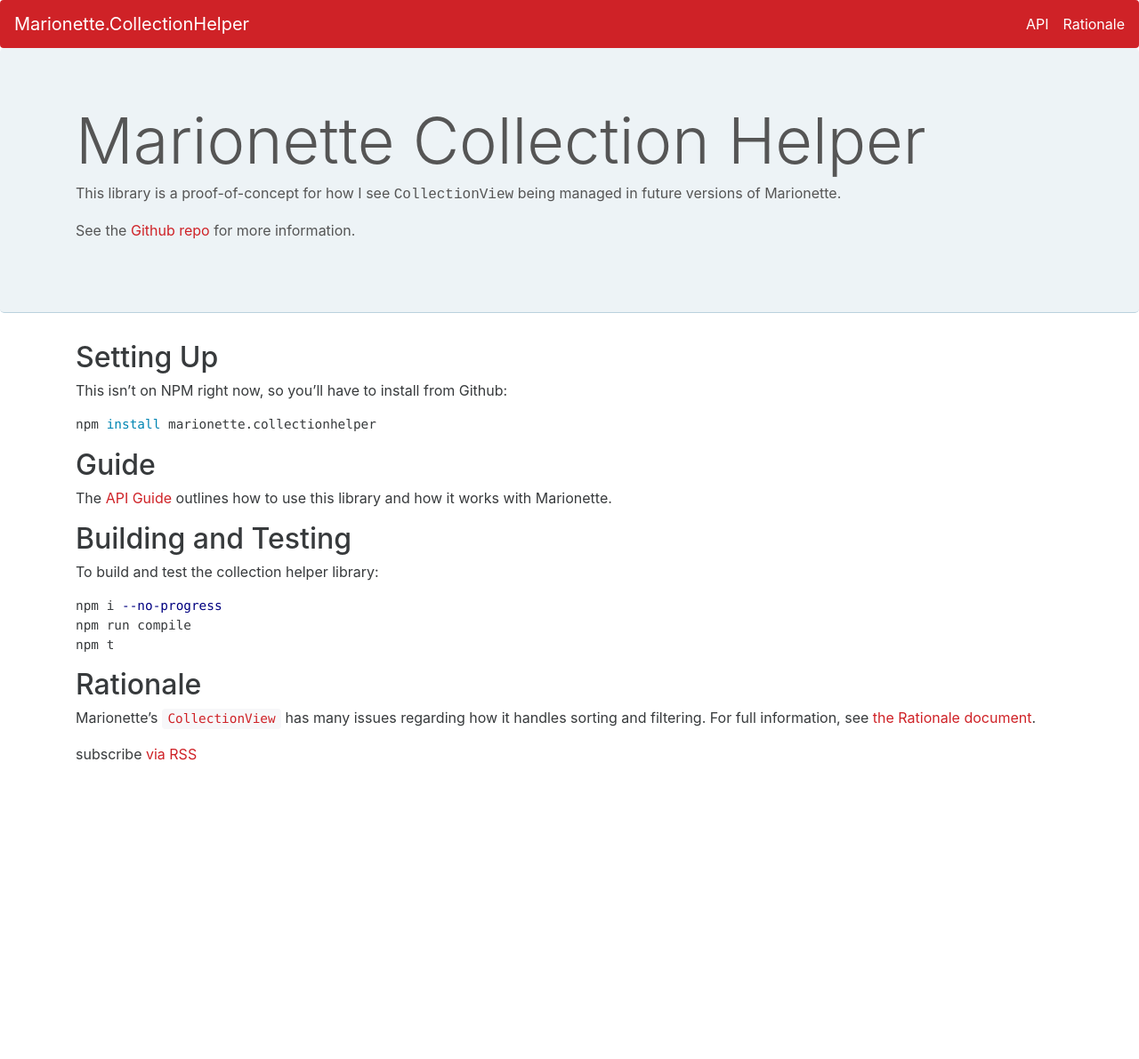
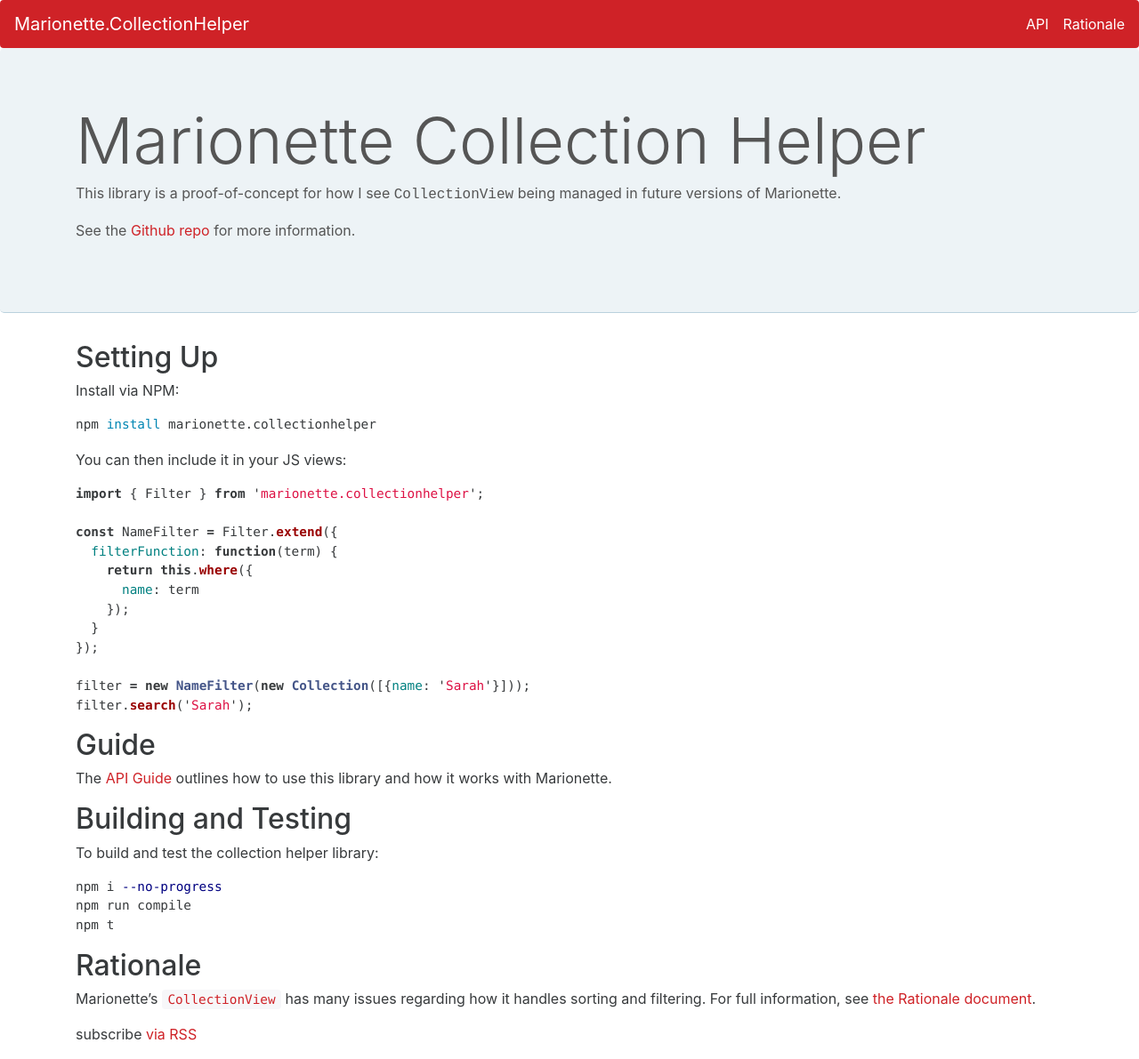
Before and after one commit to scott-w/marionette.collectionhelper, a Jekyll site: the page built from docs/index.html, in a window 1280 px wide. Shown: the whole page at 89% size. Built offline with Jekyll 4.4.1, drawn with Linux system fonts in a browser that asks for light colours; before the commit the page ends 900 px from its top, so only the background shows below that.

Commit message:
Updated README

````diff
--- a/docs/_includes/getting_started.md
+++ b/docs/_includes/getting_started.md
@@ -1,9 +1,26 @@
 ## Setting Up
 
-This isn't on NPM right now, so you'll have to install from Github:
+Install via NPM:
 
 ```bash
 npm install marionette.collectionhelper
+```
+
+You can then include it in your JS views:
+
+```javascript
+import { Filter } from 'marionette.collectionhelper';
+
+const NameFilter = Filter.extend({
+  filterFunction: function(term) {
+    return this.where({
+      name: term
+    });
+  }
+});
+
+filter = new NameFilter(new Collection([{name: 'Sarah'}]));
+filter.search('Sarah');
 ```
 
 ## Guide
````
Also changed, not shown: README.md.
